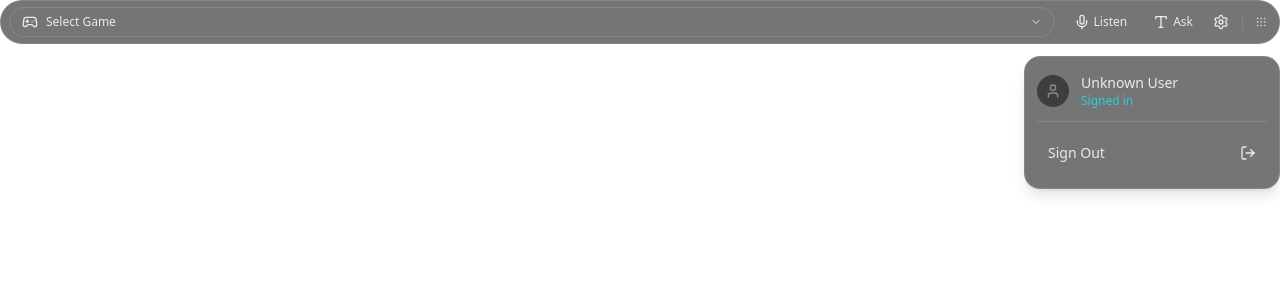
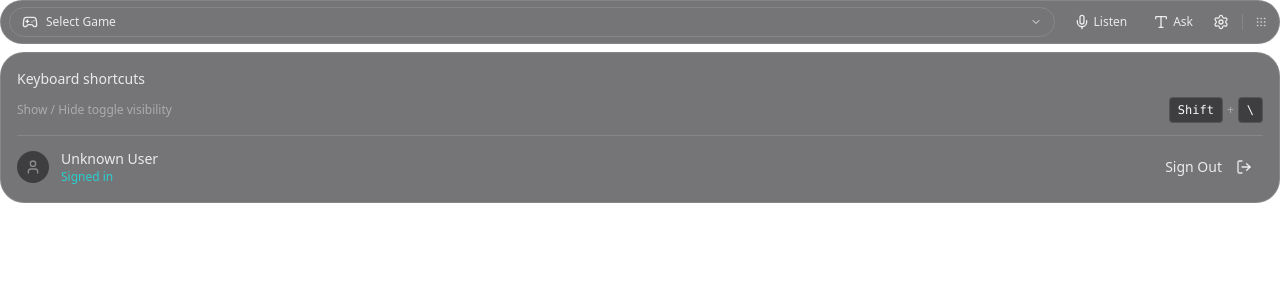
Before and after one commit to florian-lup/unstuck, a React (Vite) app: page / in a window 1280 px wide. Both pictures are taken after a click on the button 1221 px from the left and 22 px from the top of the page. Shown: the top 300 px of the page. Built offline with nearby package versions, Linux system fonts and the light colour scheme.

Commit message:
refactor: update SettingsMenu to use InteractiveArea for improved layout and keyboard shortcuts integration

```diff
--- a/src/components/settings-menu.tsx
+++ b/src/components/settings-menu.tsx
@@ -1,6 +1,6 @@
 import { LogOut, User } from 'lucide-react'
 import { Button } from './ui/button'
-import { DropdownContent } from './ui/dropdown'
+import { InteractiveArea } from './interactive-area'
 import { AuthUser } from '../lib/auth-client'
 
 interface SettingsMenuProps {
@@ -18,16 +18,29 @@ export function SettingsMenu({ user, isOpen, onLogout, onClose }: SettingsMenuPr
     onClose()
   }
 
+  if (!isOpen) return null
+
   return (
-    <div className="absolute top-full right-0 mt-2 w-64 z-50">
-      <DropdownContent
-        isOpen={isOpen}
-        close={onClose}
-        maxWidth="max-w-[256px]"
-        className="p-3 shadow-lg"
-      >
-        {/* User Info */}
-        <div className="flex items-center gap-3 pb-3 border-b border-overlay-border-primary mb-3">
+    <InteractiveArea className="w-full">
+       <div className="w-full bg-overlay-bg-primary border border-overlay-border-primary rounded-3xl p-4 mt-2">
+         {/* Keyboard Shortcuts */}
+         <div className="mb-3">
+           <h3 className="text-sm font-medium text-overlay-text-primary mb-2">Keyboard shortcuts</h3>
+           <div className="flex justify-between items-center">
+             <span className="text-xs text-overlay-text-muted">Show / Hide toggle visibility</span>
+             <div className="flex items-center gap-1">
+               <kbd className="px-2 py-1 text-xs bg-overlay-bg-secondary border border-overlay-border-primary rounded">Shift</kbd>
+               <span className="text-xs text-overlay-text-muted">+</span>
+               <kbd className="px-2 py-1 text-xs bg-overlay-bg-secondary border border-overlay-border-primary rounded">\</kbd>
+             </div>
+           </div>
+         </div>
+
+         {/* Divider */}
+         <div className="border-b border-overlay-border-primary mb-3"></div>
+
+         {/* Email and Sign Out Button */}
+         <div className="flex items-center gap-3">
            <div className="w-8 h-8 bg-overlay-bg-secondary rounded-full flex items-center justify-center">
              <User className="w-4 h-4 text-overlay-text-muted" />
            </div>
@@ -37,19 +50,17 @@ export function SettingsMenu({ user, isOpen, onLogout, onClose }: SettingsMenuPr
              </p>
              <p className="text-xs text-overlay-accent-primary">Signed in</p>
            </div>
-        </div>
-
-        {/* Actions */}
            <Button
              onClick={handleLogout}
              variant="gaming"
              size="sm"
-          className="w-full justify-between items-center text-sm py-2 h-auto"
+             className="justify-center items-center text-sm py-2 px-3 h-auto"
            >
              <span>Sign Out</span>
-          <LogOut className="w-4 h-4" />
+             <LogOut className="w-4 h-4 ml-2" />
            </Button>
-      </DropdownContent>
          </div>
+       </div>
+    </InteractiveArea>
   )
 }
```
Lines whose indentation alone changed are shown as unchanged.
